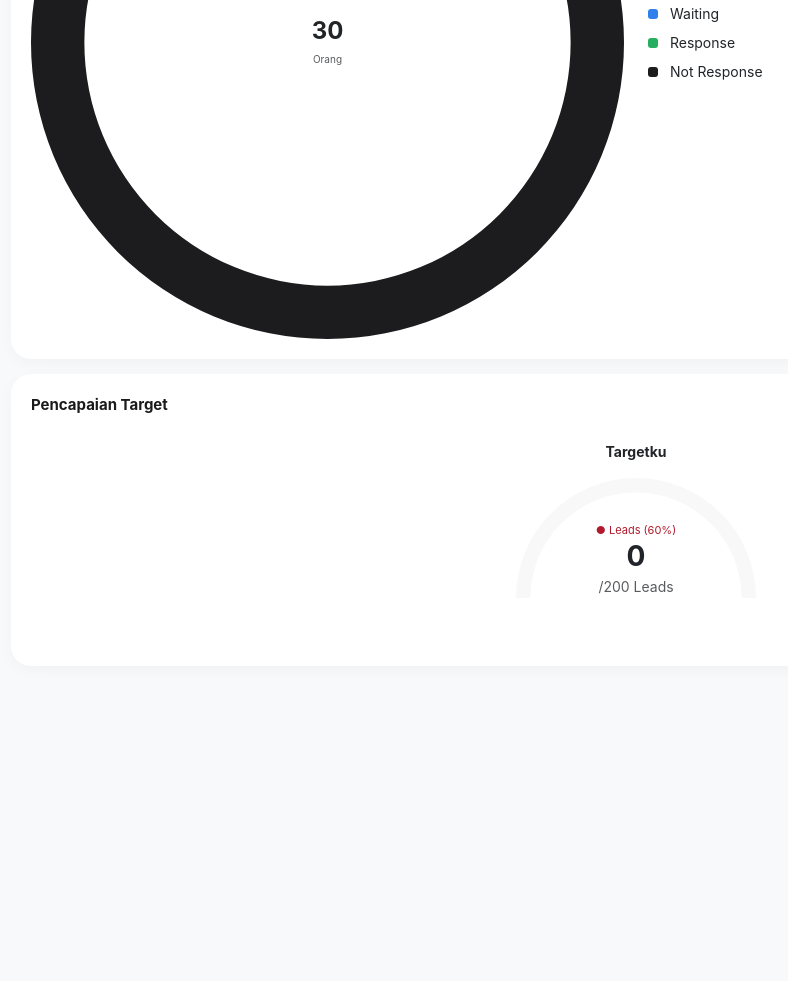
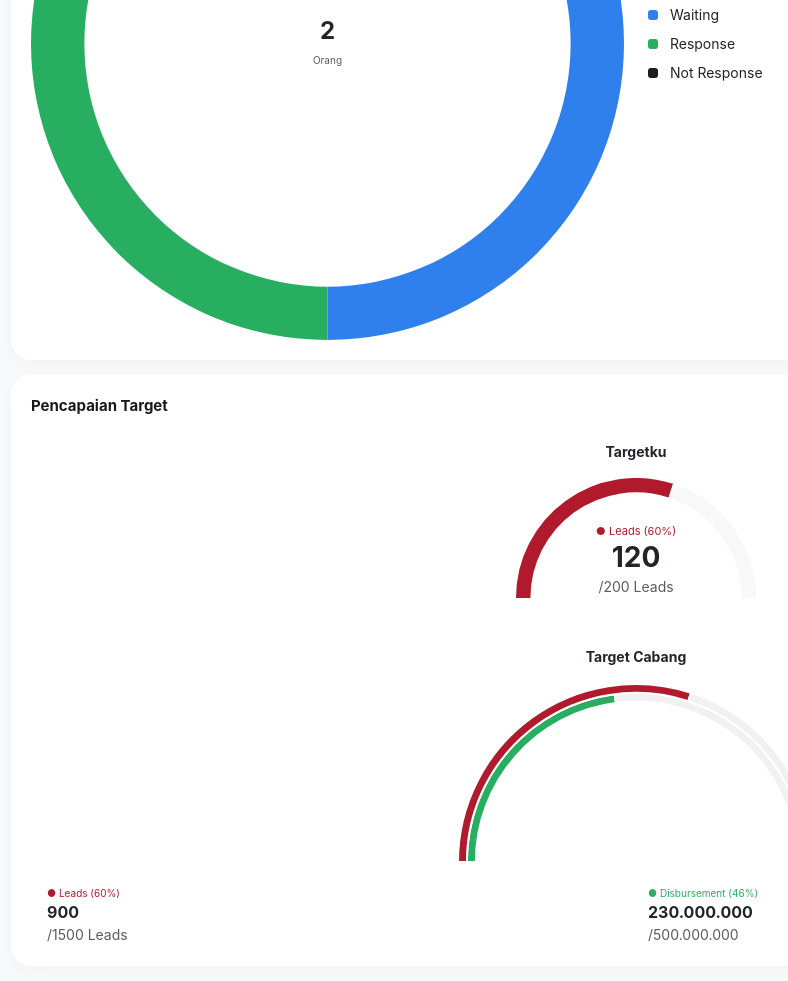
Before and after one commit to suparmannn/statistik_lead, a plain HTML site: page index.html in a window 1280 px wide. Shown: the part 1419-2400 px from the top of the page, without its empty margins (4-792 px from the left). Before the commit the page ends 2190 px from the top, so only its background shows below. Drawn offline with nearby package versions, Linux system fonts and the light colour scheme.

Commit message:
Update index.html

```diff
--- a/index.html
+++ b/index.html
@@ -4,36 +4,39 @@
     <meta charset="UTF-8">
     <meta name="viewport" content="width=device-width, initial-scale=1.0">
     <title>Analitik Sales - Kospinus</title>
-    <link href="https://cdnjs.cloudflare.com/ajax/libs/bootstrap/5.3.0/css/bootstrap.min.css" rel="stylesheet">
-    <script src="https://cdnjs.cloudflare.com/ajax/libs/Chart.js/3.9.1/chart.min.js"></script>
+    <link href="https://cdn.jsdelivr.net/npm/bootstrap@5.3.0/dist/css/bootstrap.min.css" rel="stylesheet">
+    <script src="https://cdn.jsdelivr.net/npm/chart.js"></script>
 
     <style>
         body { background-color: #f8f9fa; font-family: 'Inter', sans-serif; padding-bottom: 90px; }
         .header-area { background: white; padding: 20px 15px; display: flex; justify-content: space-between; align-items: center; }
-        .header-title { font-weight: 700; font-size: 22px; margin: 0; } /* [cite: 3, 16] */
+        .header-title { font-weight: 700; font-size: 22px; margin: 0; }
         .card-custom { border: none; border-radius: 20px; box-shadow: 0 4px 15px rgba(0,0,0,0.03); margin: 15px; padding: 20px; background: white; }
-        .chart-label { font-size: 15px; font-weight: 700; color: #1a1a1a; margin-bottom: 5px; } /* [cite: 4, 18, 13, 27] */
+        .chart-label { font-size: 15px; font-weight: 700; color: #1a1a1a; margin-bottom: 5px; }
         .legend-dot { width: 10px; height: 10px; border-radius: 3px; display: inline-block; margin-right: 8px; }
-        .sub-text { font-size: 11px; color: #888; margin-bottom: 15px; } /* [cite: 5, 20, 28] */
+        .sub-text { font-size: 11px; color: #888; margin-bottom: 15px; }
 
-        /* Bottom Navigation [cite: 50, 51, 52, 53] */
+        /* Navigasi Bawah sesuai desain */
         .bottom-nav { position: fixed; bottom: 0; left: 0; right: 0; background: white; display: flex; justify-content: space-around; padding: 12px 0; border-top: 1px solid #f0f0f0; z-index: 1000; }
         .nav-item { text-align: center; color: #bfbfbf; text-decoration: none; font-size: 11px; flex: 1; }
         .nav-item.active { color: #b01a2c; font-weight: 700; }
         .nav-icon { font-size: 20px; display: block; margin-bottom: 4px; }
+
+        /* Custom Dropdown Style */
+        .btn-filter { border: 1px solid #eee; border-radius: 8px; font-size: 12px; padding: 4px 12px; background: #fff; }
     </style>
 </head>
 <body>
 
     <div class="header-area">
         <h1 class="header-title">Analitik</h1>
-        <span style="font-size: 20px; color: #999;">ⓘ</span>
+        <span style="font-size: 20px;">ⓘ</span>
     </div>
 
     <div class="card-custom">
         <div class="d-flex justify-content-between align-items-center">
             <div class="chart-label">Leads</div>
-            <button class="btn btn-sm border bg-light" style="font-size: 11px;">Tahunan ▾</button>
+            <button class="btn-filter">Tahunan ▾</button>
         </div>
         <p class="sub-text">Grafik perbandingan pencapaian dan target leads</p>
         <canvas id="leadsChart" height="220"></canvas>
@@ -46,120 +49,110 @@
             <div class="col-6 position-relative">
                 <canvas id="statusChart"></canvas>
                 <div style="position: absolute; top: 50%; left: 50%; transform: translate(-50%, -50%); text-align: center;">
-                    <h4 class="m-0 fw-bold" id="totalCount">0</h4> <small class="text-muted" style="font-size: 10px;">Orang</small> </div>
+                    <h4 class="m-0 fw-bold" id="totalCount">0</h4>
+                    <small class="text-muted" style="font-size: 10px;">Orang</small>
+                </div>
             </div>
             <div class="col-6">
                 <div class="d-flex justify-content-between mb-2 small">
-                    <span><span class="legend-dot" style="background: #2F80ED;"></span> Waiting</span> <b id="valWaiting">0</b> </div>
+                    <span><span class="legend-dot" style="background: #2F80ED;"></span> Waiting</span> <b id="valWaiting">0</b>
+                </div>
                 <div class="d-flex justify-content-between mb-2 small">
-                    <span><span class="legend-dot" style="background: #27AE60;"></span> Response</span> <b id="valResponse">0</b> </div>
+                    <span><span class="legend-dot" style="background: #27AE60;"></span> Response</span> <b id="valResponse">0</b>
+                </div>
                 <div class="d-flex justify-content-between small">
-                    <span><span class="legend-dot" style="background: #1C1C1E;"></span> Not Response</span> <b id="valNot">0</b> </div>
+                    <span><span class="legend-dot" style="background: #1C1C1E;"></span> Not Response</span> <b id="valNot">0</b>
+                </div>
             </div>
         </div>
     </div>
 
     <div class="card-custom">
         <div class="chart-label mb-4">Pencapaian Target</div>
+
         <div class="text-center mb-5">
-            <p class="small fw-bold mb-3">Targetku</p> <div style="height: 120px; position: relative;">
+            <p class="small fw-bold mb-3">Targetku</p>
+            <div style="height: 120px; position: relative;">
                 <canvas id="targetKuChart"></canvas>
                 <div style="position: absolute; bottom: 0; left: 50%; transform: translateX(-50%);">
-                    <span style="color: #b01a2c; font-size: 11px;">● Leads (60%)</span> <h3 class="fw-bold m-0" id="leadsAchieved">0</h3> <small class="text-muted">/200 Leads</small> </div>
+                    <span style="color: #b01a2c; font-size: 11px;">● Leads (60%)</span>
+                    <h3 class="fw-bold m-0">120</h3>
+                    <small class="text-muted">/200 Leads</small>
+                </div>
+            </div>
+        </div>
+
+        <div class="text-center">
+            <p class="small fw-bold mb-3">Target Cabang</p>
+            <div style="height: 180px; position: relative;">
+                <canvas id="targetCabangChart"></canvas>
+            </div>
+            <div class="row mt-3 text-start px-3">
+                <div class="col-6">
+                    <span style="color: #b01a2c; font-size: 10px;">● Leads (60%)</span>
+                    <h6 class="fw-bold mb-0">900</h6>
+                    <small class="text-muted">/1500 Leads</small>
+                </div>
+                <div class="col-6">
+                    <span style="color: #27AE60; font-size: 10px;">● Disbursement (46%)</span>
+                    <h6 class="fw-bold mb-0">230.000.000</h6>
+                    <small class="text-muted">/500.000.000</small>
+                </div>
             </div>
         </div>
     </div>
 
     <div class="bottom-nav">
-        <a href="#" class="nav-item">🏠<br>Beranda</a>
-        <a href="#" class="nav-item active">📊<br>Analitik</a>
-        <a href="#" class="nav-item">💼<br>Produk</a>
-        <a href="#" class="nav-item">👤<br>Akun</a>
+        <a href="#" class="nav-item"><span class="nav-icon">⌂</span>Beranda</a>
+        <a href="#" class="nav-item active"><span class="nav-icon">📊</span>Analitik</a>
+        <a href="#" class="nav-item"><span class="nav-icon">💼</span>Produk</a>
+        <a href="#" class="nav-item"><span class="nav-icon">👤</span>Akun</a>
     </div>
 
 <script>
-// Data diambil dari kospinus001.v_sales_leads_list.json
-const rawData = [
-    { "_id": "D2026031700006", "status": { "lead": "RESPONSE" }, "scoring_grade": "DONE" },
-    { "_id": "D2026031700005", "status": { "lead": "RESPONSE" }, "scoring_grade": "REJECT" },
-    { "_id": "D2026031700004", "status": { "lead": "RESPONSE" }, "scoring_grade": "DONE" },
-    { "_id": "D2026031700003", "status": { "lead": "RESPONSE" }, "scoring_grade": "DONE" },
-    { "_id": "D2026031700002", "status": { "lead": "RESPONSE" }, "scoring_grade": "DONE" },
-    { "_id": "D2026031700001", "status": { "lead": "RESPONSE" }, "scoring_grade": "DONE" },
-    { "_id": "D2026031600003", "status": { "lead": "RESPONSE" }, "scoring_grade": "DONE" },
-    { "_id": "D2026031600002", "status": { "lead": "RESPONSE" }, "scoring_grade": "REJECT" },
-    { "_id": "D2026031600001", "status": { "lead": "RESPONSE" }, "scoring_grade": "DONE" },
-    { "_id": "D2026031400001", "status": { "lead": "RESPONSE" }, "scoring_grade": "DONE" },
-    { "_id": "D2026031300010", "status": { "lead": "RESPONSE" }, "scoring_grade": "DONE" },
-    { "_id": "D2026031300009", "status": { "lead": "RESPONSE" }, "scoring_grade": "DONE" },
-    { "_id": "D2026031300008", "status": { "lead": "RESPONSE" }, "scoring_grade": "DONE" },
-    { "_id": "D2026031300007", "status": { "lead": "RESPONSE" }, "scoring_grade": "DONE" },
-    { "_id": "D2026031300006", "status": { "lead": "RESPONSE" }, "scoring_grade": "DONE" },
-    { "_id": "D2026031300005", "status": { "lead": "RESPONSE" }, "scoring_grade": "DONE" },
-    { "_id": "D2026031200069", "status": { "lead": "RESPONSE" }, "scoring_grade": "REJECT" },
-    { "_id": "D2026031200067", "status": { "lead": "RESPONSE" }, "scoring_grade": "REJECT" },
-    { "_id": "D2026031200059", "status": { "lead": "RESPONSE" }, "scoring_grade": "DONE" },
-    { "_id": "D2026031200058", "status": { "lead": "RESPONSE" }, "scoring_grade": "REJECT" },
-    { "_id": "D2026031200053", "status": { "lead": "RESPONSE" }, "scoring_grade": "DONE" },
-    { "_id": "D2026031200052", "status": { "lead": "WAITING" }, "scoring_grade": null },
-    { "_id": "D2026031200049", "status": { "lead": "RESPONSE" }, "scoring_grade": "REJECT" },
-    { "_id": "D2026031200048", "status": { "lead": "RESPONSE" }, "scoring_grade": "REJECT" },
-    { "_id": "D2026031200042", "status": { "lead": "RESPONSE" }, "scoring_grade": "DONE" },
-    { "_id": "D2026031200039", "status": { "lead": "RESPONSE" }, "scoring_grade": "DONE" },
-    { "_id": "D2026031200038", "status": { "lead": "RESPONSE" }, "scoring_grade": "DONE" },
-    { "_id": "D2026031200037", "status": { "lead": "RESPONSE" }, "scoring_grade": "DONE" },
-    { "_id": "D2026031200036", "status": { "lead": "RESPONSE" }, "scoring_grade": "DONE" },
-    { "_id": "D2026031200035", "status": { "lead": "RESPONSE" }, "scoring_grade": "DONE" }
-    // ... (data berlanjut untuk entri lainnya dalam file)
+// Data JSON kamu
+const salesData = [
+    { "_id":"D2026031000028", "status":{"lead":"ON PROCESS"}, "scoring_grade":"reject" },
+    { "_id":"D2026031000029", "status":{"lead":"DONE"}, "scoring_grade":"A" }
 ];
 
-function processData() {
-    let waiting = 0;   // Status ON PROCESS [cite: 29]
-    let response = 0;  // Status DONE [cite: 32]
-    let notResponse = 0; // Lainnya [cite: 36]
-
-    rawData.forEach(item => {
-        const s = item.status.lead.toUpperCase();
-        if(s === "ON PROCESS") waiting++;
-        else if(s === "DONE") response++;
+// Proses data untuk Status Pemohon [cite: 13, 15]
+function initData() {
+    let waiting = 0, response = 0, notResponse = 0;
+    salesData.forEach(d => {
+        if(d.status.lead === "ON PROCESS") waiting++;
+        else if(d.status.lead === "DONE") response++;
         else notResponse++;
     });
 
-    // Update elemen UI
-    document.getElementById('totalCount').innerText = rawData.length;
+    document.getElementById('totalCount').innerText = salesData.length;
     document.getElementById('valWaiting').innerText = waiting;
     document.getElementById('valResponse').innerText = response;
     document.getElementById('valNot').innerText = notResponse;
-    document.getElementById('leadsAchieved').innerText = response;
-
     return [waiting, response, notResponse];
 }
 
-const counts = processData();
+const statusCounts = initData();
 
-// 1. Leads Chart (Dummy Data untuk tren bulanan)
+// 1. Leads Bar Chart
 new Chart(document.getElementById('leadsChart'), {
     type: 'bar',
     data: {
-        labels: ['Jan', 'Feb', 'Mar', 'Apr', 'Mei', 'Jun'],
+        labels: ['Jan', 'Feb', 'Mar', 'Apr', 'Mei', 'Jun', 'Jul', 'Agt', 'Sep', 'Okt', 'Nov', 'Des'],
         datasets: [
-            { label: 'Data Masuk', data: [125, 105, 80, 50, 125, 105], backgroundColor: '#b01a2c', borderRadius: 4 },
-            { label: 'Data Prospect', data: [100, 70, 85, 70, 100, 70], backgroundColor: '#27AE60', borderRadius: 4 }
+            { label: 'Data Masuk', data: [125, 105, 80, 50, 125, 105, 80, 125, 105, 80, 50, 45], backgroundColor: '#b01a2c', borderRadius: 4 },
+            { label: 'Data Prospect', data: [100, 70, 85, 70, 100, 70, 85, 100, 70, 85, 70, 65], backgroundColor: '#27AE60', borderRadius: 4 }
         ]
     },
-    options: {
-        responsive: true,
-        plugins: { legend: { display: false } },
-        scales: { y: { display: false }, x: { grid: { display: false } } }
-    }
+    options: { responsive: true, plugins: { legend: { display: false } }, scales: { y: { display: false }, x: { grid: { display: false } } } }
 });
 
-// 2. Status Pemohon Chart
+// 2. Status Pemohon Doughnut
 new Chart(document.getElementById('statusChart'), {
     type: 'doughnut',
     data: {
         datasets: [{
-            data: counts,
+            data: statusCounts,
             backgroundColor: ['#2F80ED', '#27AE60', '#1C1C1E'],
             cutout: '82%',
             borderWidth: 0
@@ -168,12 +161,12 @@ new Chart(document.getElementById('statusChart'), {
     options: { plugins: { legend: { display: false } } }
 });
 
-// 3. Targetku Chart
+// 3. Targetku Semi-Circle
 new Chart(document.getElementById('targetKuChart'), {
     type: 'doughnut',
     data: {
         datasets: [{
-            data: [counts[1], 200 - counts[1]],
+            data: [60, 40],
             backgroundColor: ['#b01a2c', '#f8f8f8'],
             circumference: 180,
             rotation: 270,
@@ -183,6 +176,32 @@ new Chart(document.getElementById('targetKuChart'), {
     },
     options: { maintainAspectRatio: false, plugins: { legend: { display: false } } }
 });
+
+// 4. Target Cabang Multi-Ring Semi-Circle
+new Chart(document.getElementById('targetCabangChart'), {
+    type: 'doughnut',
+    data: {
+        datasets: [
+            {
+                data: [60, 40],
+                backgroundColor: ['#b01a2c', '#f1f1f1'],
+                circumference: 180,
+                rotation: 270,
+                weight: 0.5,
+                cutout: '90%'
+            },
+            {
+                data: [46, 54],
+                backgroundColor: ['#27AE60', '#f1f1f1'],
+                circumference: 180,
+                rotation: 270,
+                weight: 0.5,
+                cutout: '90%'
+            }
+        ]
+    },
+    options: { maintainAspectRatio: false, plugins: { legend: { display: false } } }
+});
 </script>
 </body>
 </html>
```
